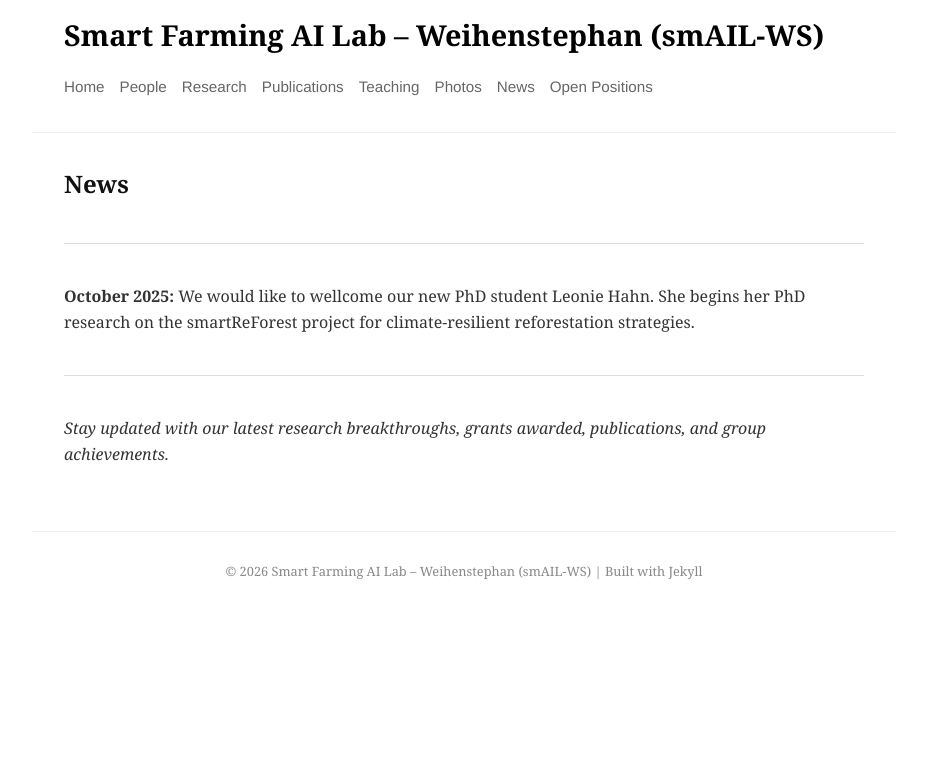
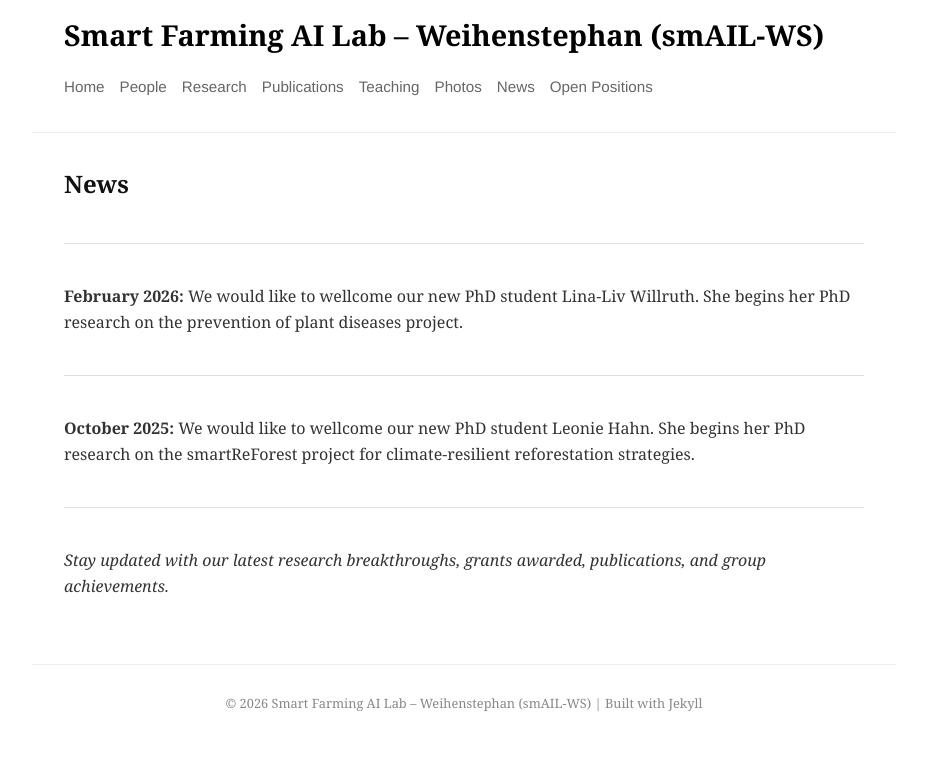
Before and after one commit to meincv/mysmartfarming12, a Jekyll site: the page built from news.md, in a window 1280 px wide. Shown: the part 320-1079 px from the top of the page, without its empty margins (176-1103 px from the left). Built offline with Jekyll 4.4.1, drawn with Linux system fonts in a browser that asks for light colours; before the commit the page ends 946 px from its top, so only the background shows below that.

Commit message:
Added news
Added news entry for new PhD student Lina-Liv Willruth and her research focus.

```diff
--- a/news.md
+++ b/news.md
@@ -3,6 +3,8 @@ layout: default
 title: News
 ---
 
+---
+**February 2026:** We would like to wellcome our new PhD student Lina-Liv Willruth. She begins her PhD research on the prevention of plant diseases project.
 
 ---
 **October 2025:** We would like to wellcome our new PhD student Leonie Hahn. She begins her PhD research on the smartReForest project for climate-resilient reforestation strategies.
```
